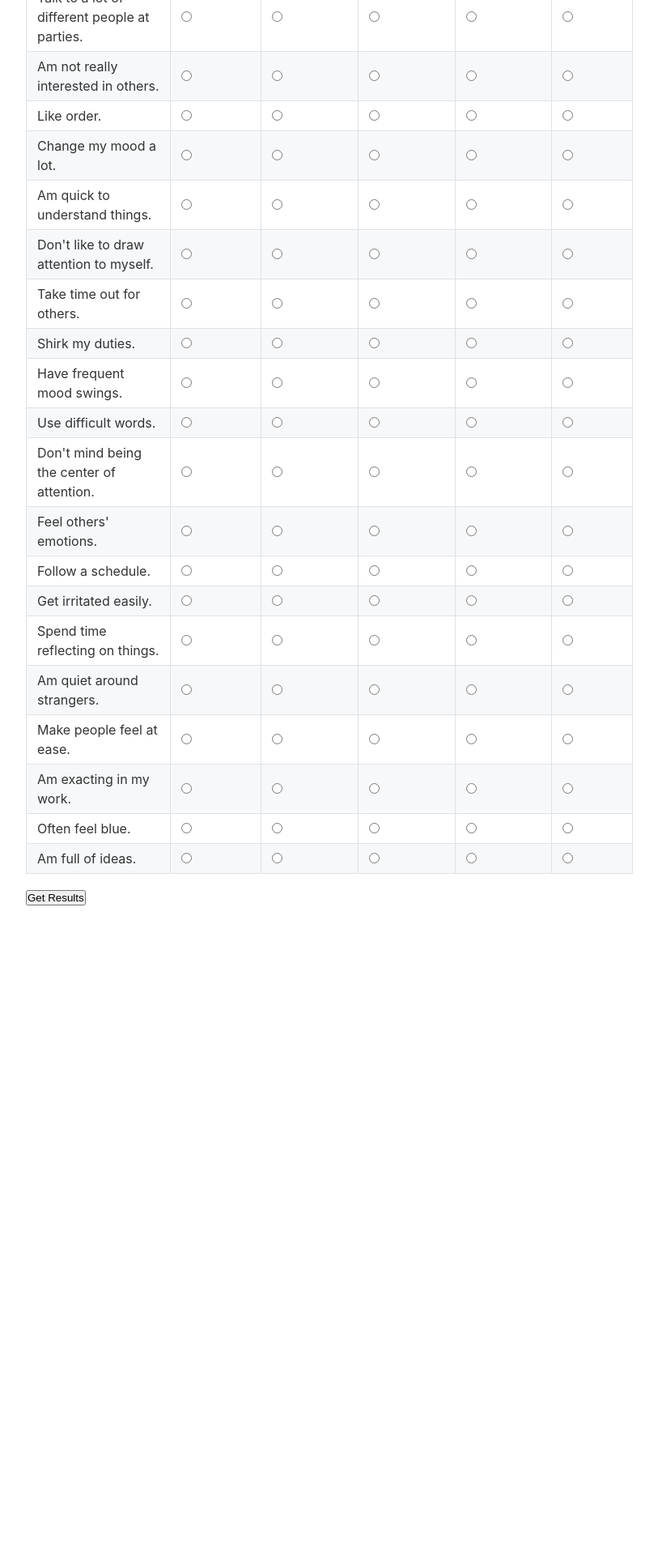
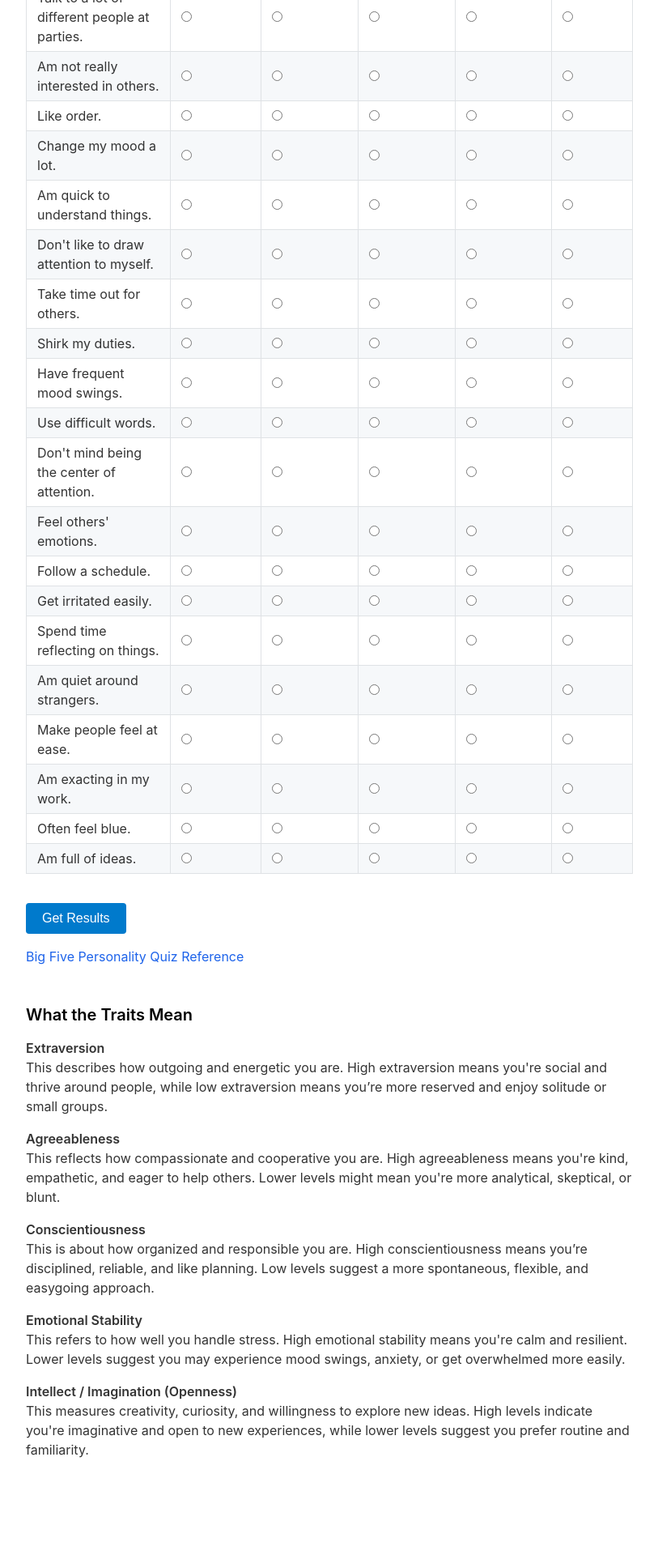
Before and after one commit to qtpi-bonding-org/qtpi-info-website, a Jekyll site: the page built from _pages/personality_quiz.md, in a window 1280 px wide. Shown: the part 2088-4008 px from the top of the page at 81% size, without its empty margins (233-1046 px from the left). Built offline with Jekyll 4.4.1, drawn with Linux system fonts in a browser that asks for light colours; nearby versions of some CDN libraries; a script that is not in the unit is left out; before the commit the page ends 3277 px from its top, so only the background shows below that.

Commit message:
styled button, added ref, removed extra copy button

```diff
--- a/_pages/personality_quiz.md
+++ b/_pages/personality_quiz.md
@@ -43,6 +43,31 @@ include_in_header: true
       <button type="submit">Get Results</button>
     </form>
 
-    <div id="result"></div>
+    <p style="margin-top: 1em;">
+      <a href="https://ipip.ori.org/new_ipip-50-item-scale.htm" target="_blank">Big Five Personality Quiz Reference</a>
+    </p>
   </div>
 </div>
+
+<!-- Trait Explanations -->
+<div style="margin-top: 3em;">
+  <h3>What the Traits Mean</h3>
+
+  <p><strong>Extraversion</strong><br>
+  This describes how outgoing and energetic you are. High extraversion means you're social and thrive around people, while low extraversion means you’re more reserved and enjoy solitude or small groups.</p>
+
+  <p><strong>Agreeableness</strong><br>
+  This reflects how compassionate and cooperative you are. High agreeableness means you're kind, empathetic, and eager to help others. Lower levels might mean you're more analytical, skeptical, or blunt.</p>
+
+  <p><strong>Conscientiousness</strong><br>
+  This is about how organized and responsible you are. High conscientiousness means you’re disciplined, reliable, and like planning. Low levels suggest a more spontaneous, flexible, and easygoing approach.</p>
+
+  <p><strong>Emotional Stability</strong><br>
+  This refers to how well you handle stress. High emotional stability means you're calm and resilient. Lower levels suggest you may experience mood swings, anxiety, or get overwhelmed more easily.</p>
+
+  <p><strong>Intellect / Imagination (Openness)</strong><br>
+  This measures creativity, curiosity, and willingness to explore new ideas. High levels indicate you're imaginative and open to new experiences, while lower levels suggest you prefer routine and familiarity.</p>
+</div>
+
+<!-- Results will be shown here at the very bottom -->
+<div id="result" style="margin-top: 3em;"></div>
--- a/_sass/layout.scss
+++ b/_sass/layout.scss
@@ -1,10 +1,50 @@
-.imageWrapper {					// Sets the background image in the header area
+/* Button Styling */
+button[type="submit"] {
+	background-color: #007acc;
+	/* Use primary color */
+	color: white;
+	padding: 10px 20px;
+	border: none;
+	border-radius: 4px;
+	font-size: 16px;
+	cursor: pointer;
+	transition: background-color 0.3s ease, transform 0.2s ease;
+	display: inline-block;
+	margin-top: 20px;
+	/* Add spacing from other content */
+}
+
+button[type="submit"]:hover {
+	background-color: #005f99;
+	/* Darker shade on hover */
+	transform: scale(1.05);
+	/* Slightly increase size on hover */
+}
+
+button[type="submit"]:focus {
+	outline: none;
+	/* Remove focus outline for cleaner design */
+	box-shadow: 0 0 0 2px rgba(0, 122, 204, 0.5);
+	/* Add subtle focus effect */
+}
+
+/* Responsive Button Style */
+@media only screen and (max-width: 768px) {
+	button[type="submit"] {
+		width: 100%;
+		/* Make button full width on small screens */
+		font-size: 14px;
+		/* Reduce font size for smaller screens */
+	}
+}
+
+
+.imageWrapper {
+	// Sets the background image in the header area
 	height: 714px;
 	background:
-		linear-gradient(
-		rgba($image-overlay-color, $image-overlay-transparency),
-		rgba($image-overlay-color, $image-overlay-transparency)
-		   ),
+		linear-gradient(rgba($image-overlay-color, $image-overlay-transparency),
+			rgba($image-overlay-color, $image-overlay-transparency)),
 
 		url($header-image);
 
@@ -32,7 +72,8 @@
 	background-color: #fff;
 }
 
-.container {					// Set up the container for the site content
+.container {
+	// Set up the container for the site content
 	display: grid;
 	margin: auto;
 	max-width: $content-width;
@@ -55,7 +96,8 @@
 
 @media only screen and (max-width: 768px) {
 
-	.container {					// Set up the container for the site content
+	.container {
+		// Set up the container for the site content
 		grid-template-rows: 80px 811px auto auto;
 	}
 }
@@ -105,7 +147,7 @@ header {
 	margin-right: 30px;
 }
 
-.logo > p {
+.logo>p {
 	color: $header-title-color;
 	white-space: nowrap;
 	display: flex;
@@ -120,7 +162,7 @@ header {
 		margin-right: 0px;
 	}
 
-	.logo > p {
+	.logo>p {
 		display: none;
 	}
 
@@ -139,7 +181,7 @@ header {
 		position: relative;
 		min-width: 1px;
 		max-width: 1px;
-		background-color:rgba(127, 127, 127, 0.2);
+		background-color: rgba(127, 127, 127, 0.2);
 		display: inline-block;
 		margin-left: 15px;
 	}
@@ -181,42 +223,42 @@ header {
 }
 
 
-nav > ul {
+nav>ul {
 	color: #fff;
 	display: flex;
 	list-style-type: none;
 
 }
 
-nav > ul li {
+nav>ul li {
 	padding-left: 30px;
 }
 
 @media only screen and (max-width: 768px) {
 
-	nav > ul li {
+	nav>ul li {
 		padding-left: 20px;
 	}
 
 }
 
-nav > ul li:first-child {
+nav>ul li:first-child {
 	padding-left: 0px;
 	padding-left: 15px;
 }
 
-nav > ul li:last-child {
+nav>ul li:last-child {
 	padding-right: 15px;
 }
 
-nav > ul li a:link,
-nav > ul li a:visited {
+nav>ul li a:link,
+nav>ul li a:visited {
 	text-decoration: none;
 	color: rgba($header-title-color, 0.6);
 }
 
-nav > ul li a:hover,
-nav > ul li a:active {
+nav>ul li a:hover,
+nav>ul li a:active {
 	text-decoration: none;
 	color: rgba($header-title-color, 1);
 }
@@ -224,17 +266,17 @@ nav > ul li a:active {
 
 
 // Sub Page Header Styling
-.subPageHeaderBackground .logo > p {
+.subPageHeaderBackground .logo>p {
 	color: #000;
 }
 
-.subPageHeaderBackground nav > ul li a:link,
-.subPageHeaderBackground nav > ul li a:visited {
+.subPageHeaderBackground nav>ul li a:link,
+.subPageHeaderBackground nav>ul li a:visited {
 	color: rgba(#000, 0.6);
 }
 
-.subPageHeaderBackground nav > ul li a:hover,
-.subPageHeaderBackground nav > ul li a:active {
+.subPageHeaderBackground nav>ul li a:hover,
+.subPageHeaderBackground nav>ul li a:active {
 	color: rgba(#000, 1);
 }
 
@@ -403,7 +445,7 @@ nav > ul li a:active {
 	margin-top: 23px;
 }
 
-.videoContainer > video {
+.videoContainer>video {
 	width: 349px;
 	height: 755px;
 }
@@ -427,7 +469,7 @@ nav > ul li a:active {
 		margin-top: 22px;
 	}
 
-	.videoContainer > video {
+	.videoContainer>video {
 		width: 322px;
 		height: 698px;
 	}
@@ -461,7 +503,7 @@ nav > ul li a:active {
 		margin-top: 17px;
 	}
 
-	.videoContainer > video {
+	.videoContainer>video {
 		width: 226px;
 		height: 488px;
 	}
@@ -491,7 +533,7 @@ nav > ul li a:active {
 }
 
 .feature:nth-child(-n+3) {
-    padding-top: 0px;
+	padding-top: 0px;
 }
 
 .feature:nth-child(3n) {
@@ -522,11 +564,11 @@ nav > ul li a:active {
 	margin-left: 18px;
 }
 
-.featureText > h3 {
+.featureText>h3 {
 	color: $feature-title-color;
 }
 
-.featureText > p {
+.featureText>p {
 	color: $feature-text-color;
 	margin-top: 8px;
 	line-height: 1.5;
--- a/assets/js/quiz.js
+++ b/assets/js/quiz.js
@@ -99,9 +99,8 @@ document.addEventListener('DOMContentLoaded', function () {
         // Add share input and copy button
         output += `
             <p><strong>Share your results:</strong></p>
-            <div style="display: flex; gap: 10px; margin-bottom: 10px;">
-                <input id="share-url" type="text" value="${shareUrl}" readonly style="flex: 1; padding: 5px;">
-                <button id="copy-link">Copy</button>
+            <div style="margin-bottom: 10px;">
+                <input id="share-url" type="text" value="${shareUrl}" readonly style="width: 100%; padding: 5px;">
             </div>
             <p>
                 <a href="https://twitter.com/intent/tweet?text=${encodeURIComponent('Check out my personality results! ' + shareUrl)}" target="_blank" class="fa-stack">
@@ -116,9 +115,10 @@ document.addEventListener('DOMContentLoaded', function () {
                 <a href="https://mastodon.social/share?text=${encodeURIComponent('Check out my personality results! ' + shareUrl)}" target="_blank" class="fa-stack">
                     <i class="fa-brands fa-mastodon fa-stack-1x"></i>
                 </a>
-                <a href="${shareUrl}" target="_blank">🔗 View Your Results</a>
+                <a href="${shareUrl}" target="_blank"><i class="fa-solid fa-copy"></i> Copy</a>
             </p>
         `;
+
 
         resultDiv.innerHTML = output;
 
```
